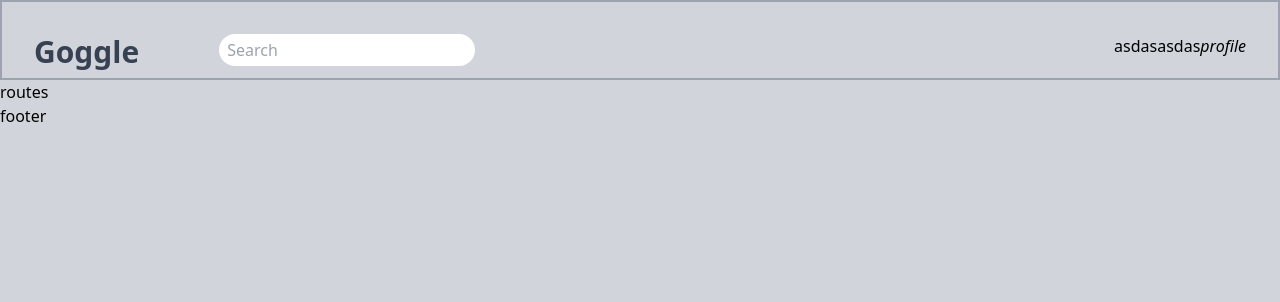
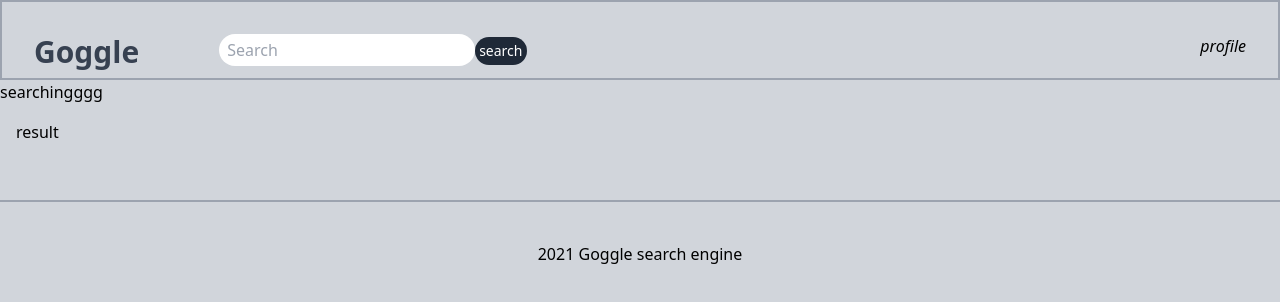
Before and after one commit to Sanjivchy/Search-engine, a React (Create React App) app: page /search in a window 1280 px wide. Shown: the top 302 px of the page. Built offline with nearby package versions, Linux system fonts and the light colour scheme.

Commit message:
created routes for search

```diff
--- a/src/components/Footer.jsx
+++ b/src/components/Footer.jsx
@@ -2,8 +2,8 @@ import React from 'react'
 
 const Footer = () => {
     return (
-        <div>
-            footer
+        <div className="text-center border-t-2 border-gray-400 p-10 mt-10">
+            2021 Goggle search engine
         </div>
     )
 }
--- a/src/components/Navbar.jsx
+++ b/src/components/Navbar.jsx
@@ -1,23 +1,28 @@
 import React from 'react'
-
+import {Link } from 'react-router-dom'
+import Search from './Search'
 const Navbar = () => {
     return (
         <>
           <div className=" p-8 pb-2 flex flex-wrap justify-between border-2 border-gray-400">
               <div className="flex flex-wrap space-x-20">
                   <div>
+                      <Link to='/'>
                       <p className="text-3xl text-gray-700 font-bold rounded-lg">Goggle</p>
+                      </Link>
                   </div>
                   <div>
                       <input className="h-8 w-64 rounded-2xl p-2  outline-none text-gray-600" type="text" placeholder="Search" />
+                        <button className="bg-gray-800 text-white p-1 text-sm rounded-full"> search </button>
                   </div>
               </div>
-              <div>
-                  <a href="">asdas</a>
-                  <a href="">asdas</a>
+              <div className="space-x-3">
+                  {/* <a href="">Gmail</a>
+                  <a href="">Apps</a> */}
                   <i>profile</i>
               </div>
           </div>
+          <Search/>
         </>
     )
 }
--- /dev/null
+++ b/src/components/Results.jsx
@@ -0,0 +1,11 @@
+import React from 'react'
+
+const Results = () => {
+    return (
+        <div>
+            result
+        </div>
+    )
+}
+
+export default Results
--- a/src/components/Routes.jsx
+++ b/src/components/Routes.jsx
@@ -1,9 +1,19 @@
 import React from 'react'
+import {Switch , Route, Redirect } from 'react-router-dom';
+import Results from './Results';
 
 const Routes = () => {
     return (
-        <div>
-            routes
+        <div className="p-4">
+            <Switch>
+                <Route exact path="/">
+                    <Redirect to="/search"/>
+                </Route>
+
+                <Route exact path ={['/search', '/images','/news', '/videos']}>
+                    <Results/>
+                </Route>
+            </Switch>
         </div>
     )
 }
--- /dev/null
+++ b/src/components/Search.jsx
@@ -0,0 +1,11 @@
+import React from 'react'
+
+const Search = () => {
+    return (
+        <div>
+            searchingggg
+        </div>
+    )
+}
+
+export default Search
--- a/src/index.js
+++ b/src/index.js
@@ -1,7 +1,13 @@
 import React from 'react';
 import ReactDOM from 'react-dom';
+import {BrowserRouter as Router} from 'react-router-dom';
+
 import App from './App';
 import './index.css'
 
 
-ReactDOM.render(<App/>, document.getElementById('root'));
+ReactDOM.render(
+    < Router>
+    <App/>
+    </Router>
+, document.getElementById('root'));
```
Also changed, not shown: src/components/1382519138.svg (deleted).
